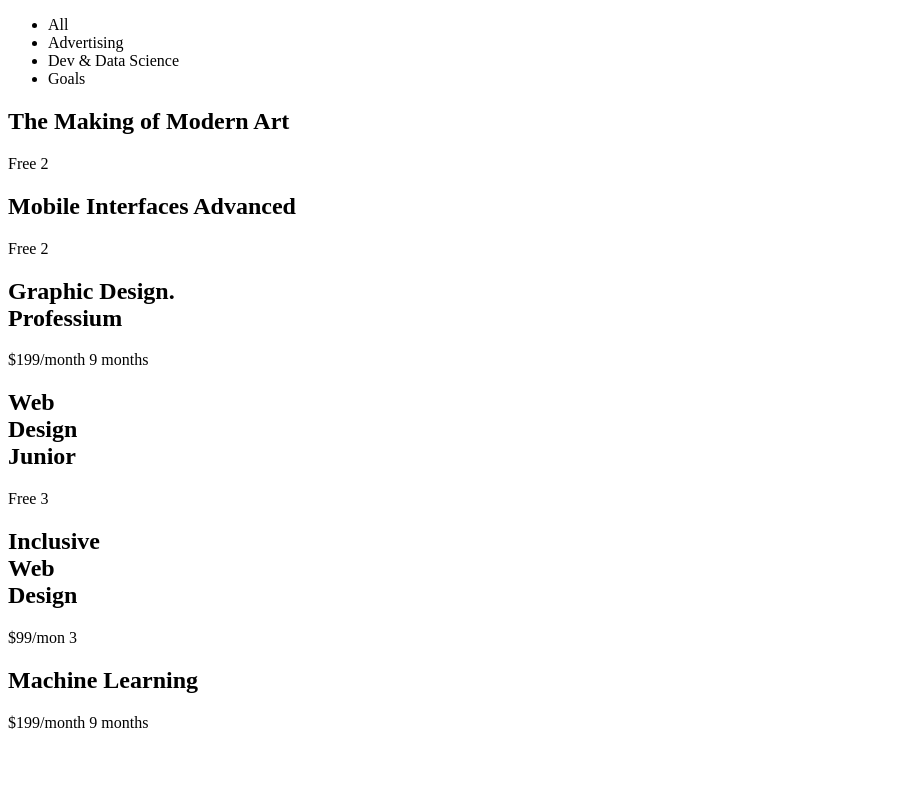
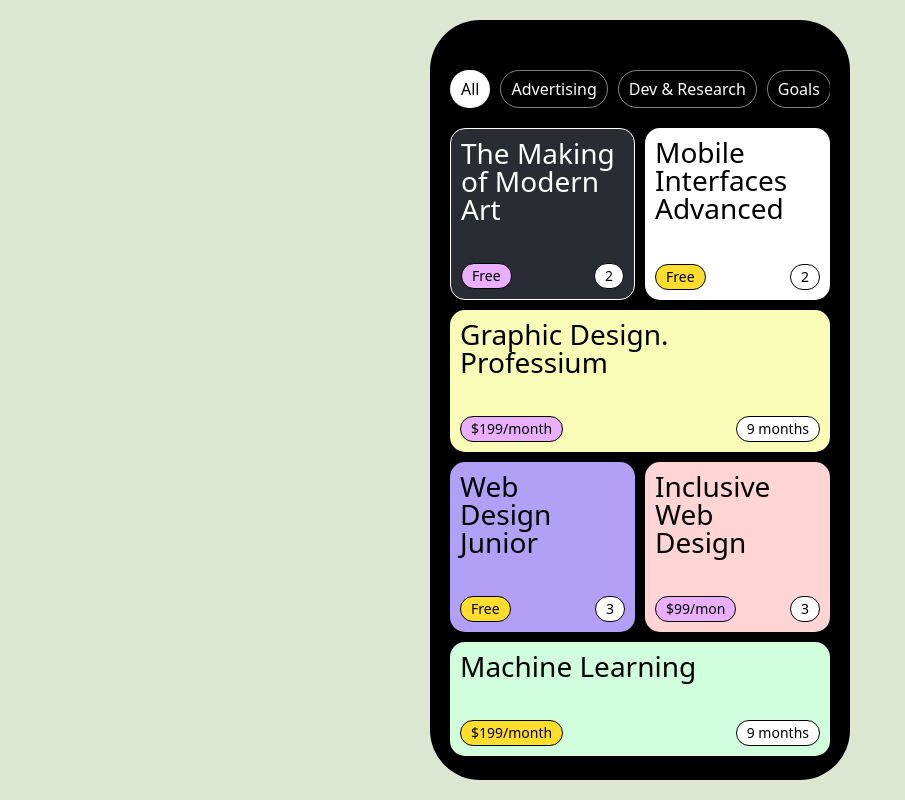
Before and after one commit to youngwoong9/css-layout-master-clone-2023, a website built with Vite: page index.html in a window 1280 px wide. Shown: the whole page, without its empty margins (0-905 px from the left). Built offline with nearby package versions, Linux system fonts and the light colour scheme.

Commit message:
Education App CSS

```diff
--- a/index.html
+++ b/index.html
@@ -10,10 +10,11 @@
     <div class="phone">
       <header class="header">
         <ul class="header__list">
-          <li class="header__list-item">All</li>
+          <li class="header__list-item header__list-item--inverted">All</li>
           <li class="header__list-item">Advertising</li>
-          <li class="header__list-item">Dev & Data Science</li>
+          <li class="header__list-item">Dev & Research</li>
           <li class="header__list-item">Goals</li>
+          <li class="header__list-item">iOS Development</li>
         </ul>
       </header>
 
--- /dev/null
+++ b/styles/reset.scss
@@ -0,0 +1,135 @@
+/* http://meyerweb.com/eric/tools/css/reset/
+   v2.0 | 20110126
+   License: none (public domain)
+*/
+
+html,
+body,
+div,
+span,
+applet,
+object,
+iframe,
+h1,
+h2,
+h3,
+h4,
+h5,
+h6,
+p,
+blockquote,
+pre,
+a,
+abbr,
+acronym,
+address,
+big,
+cite,
+code,
+del,
+dfn,
+em,
+img,
+ins,
+kbd,
+q,
+s,
+samp,
+small,
+strike,
+strong,
+sub,
+sup,
+tt,
+var,
+b,
+u,
+i,
+center,
+dl,
+dt,
+dd,
+ol,
+ul,
+li,
+fieldset,
+form,
+label,
+legend,
+table,
+caption,
+tbody,
+tfoot,
+thead,
+tr,
+th,
+td,
+article,
+aside,
+canvas,
+details,
+embed,
+figure,
+figcaption,
+footer,
+header,
+hgroup,
+menu,
+nav,
+output,
+ruby,
+section,
+summary,
+time,
+mark,
+audio,
+video {
+  margin: 0;
+  padding: 0;
+  border: 0;
+  font-size: 100%;
+  font: inherit;
+  vertical-align: baseline;
+}
+/* HTML5 display-role reset for older browsers */
+article,
+aside,
+details,
+figcaption,
+figure,
+footer,
+header,
+hgroup,
+menu,
+nav,
+section {
+  display: block;
+}
+body {
+  line-height: 1;
+}
+ol,
+ul {
+  list-style: none;
+}
+blockquote,
+q {
+  quotes: none;
+}
+blockquote:before,
+blockquote:after,
+q:before,
+q:after {
+  content: "";
+  content: none;
+}
+table {
+  border-collapse: collapse;
+  border-spacing: 0;
+}
+
+html,
+body {
+  font-family: system-ui, -apple-system, BlinkMacSystemFont, "Segoe UI", Roboto,
+    Oxygen, Ubuntu, Cantarell, "Open Sans", "Helvetica Neue", sans-serif;
+}
--- a/styles/style.scss
+++ b/styles/style.scss
@@ -0,0 +1,131 @@
+@import "styles/reset.scss";
+
+body {
+  background-color: #dce6d1;
+  display: flex;
+  justify-content: center;
+  align-items: center;
+  height: 100vh;
+}
+
+.phone {
+  background-color: black;
+  border-radius: 50px;
+  width: 420px;
+  height: 95%;
+  padding: 50px 20px;
+  box-sizing: border-box;
+}
+
+.header {
+  overflow-x: scroll;
+
+  &::-webkit-scrollbar {
+    display: none;
+  }
+
+  .header__list {
+    display: flex;
+    justify-content: center;
+    color: white;
+    gap: 10px;
+    width: max-content;
+
+    .header__list-item {
+      border: 1px solid rgba($color: #ffffff, $alpha: 0.5);
+      padding: 10px;
+      border-radius: 20px;
+      display: flex;
+      align-items: center;
+    }
+
+    .header__list-item--inverted {
+      color: black;
+      background-color: white;
+    }
+  }
+}
+
+.cards {
+  display: grid;
+  gap: 10px;
+  margin: 20px 0;
+  grid-template:
+    "first-left first-right"
+    "second second"
+    "third-left third-right"
+    "fourth fourth" / 1fr 1fr;
+
+  .cards__card {
+    padding: 10px;
+    border-radius: 15px;
+
+    display: flex;
+    flex-direction: column;
+    justify-content: space-between;
+    gap: 40px;
+
+    .cards__title {
+      font-size: 28px;
+    }
+
+    .card__footer {
+      font-size: 14px;
+      display: flex;
+      justify-content: space-between;
+
+      span {
+        padding: 5px 10px;
+        border-radius: 20px;
+        border: 1px solid black;
+      }
+
+      .length {
+        background-color: white;
+      }
+    }
+
+    &:nth-child(odd) .price {
+      background-color: #e9affc;
+    }
+
+    &:nth-child(even) .price {
+      background-color: #ffdd2c;
+    }
+
+    &:first-child {
+      grid-area: first-left;
+      background-color: #292d33;
+      border: 1px solid white;
+
+      .cards__title {
+        color: white;
+      }
+    }
+
+    &:nth-child(2) {
+      grid-area: first-right;
+      background-color: white;
+    }
+
+    &:nth-child(3) {
+      grid-area: second;
+      background-color: #f8fcb7;
+    }
+
+    &:nth-child(4) {
+      grid-area: third-left;
+      background-color: #b2a0f6;
+    }
+
+    &:nth-child(5) {
+      grid-area: third-right;
+      background-color: #fed4d4;
+    }
+
+    &:last-child {
+      grid-area: fourth;
+      background-color: #d0fedd;
+    }
+  }
+}
```
